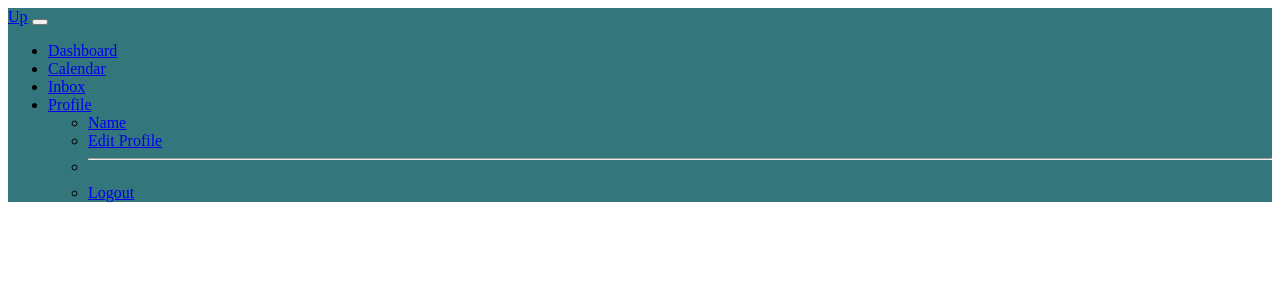
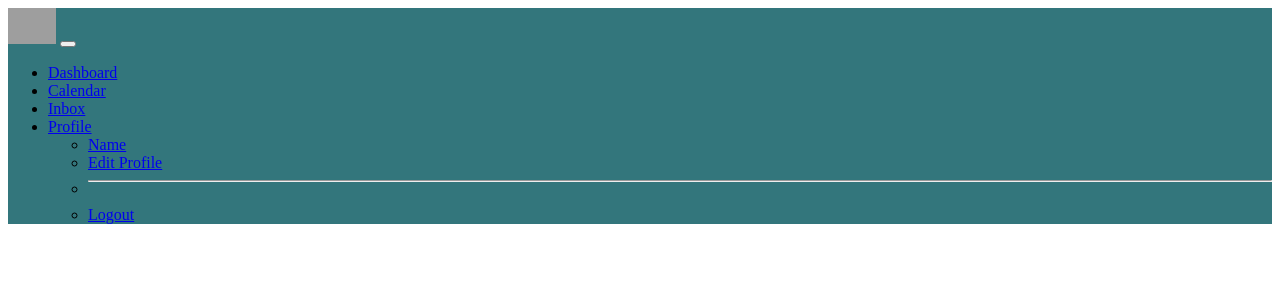
Before and after one commit to mcgaray/Team8_OutreachPlanner, a Django app: template outreach_planner/planner/templates/navbar.html in a window 1280 px wide. Shown: the top 300 px of the page. Run offline with Django 4.2, Linux system fonts and the light colour scheme; the template is opened without the code that fills it, so the values that code supplies are empty; parts of the project's set-up code (start-up, migrations or seed data) failed here and were passed over; grey boxes are pictures that could not be loaded.

Commit message:
navbar fix 2

```diff
--- a/outreach_planner/planner/templates/navbar.html
+++ b/outreach_planner/planner/templates/navbar.html
@@ -1,7 +1,6 @@
-
 <nav class="navbar navbar-expand-lg" style="background-color: #33767C; ">
   <div class="container-fluid">
-    <a class="navbar-brand" href="#">Up</a>
+    <a class="navbar-brand" href="#"><img src="https://cdn.discordapp.com/attachments/1021257672454066207/1030091365482233916/logo.png" style="width:3.8%"></a>
     <button class="navbar-toggler" type="button" data-bs-toggle="collapse" data-bs-target="#navbarSupportedContent" aria-controls="navbarSupportedContent" aria-expanded="false" aria-label="Toggle navigation">
       <span class="navbar-toggler-icon"></span>
     </button>
--- a/outreach_planner/planner/views.py
+++ b/outreach_planner/planner/views.py
@@ -1,4 +1,4 @@
 from django.shortcuts import render
 
 def home(request):
-    return render(request, 'home.html', {})
+    return render(request, 'dashboard.html', {})
```
Also changed, not shown: outreach_planner/planner/templates/dashboard.html (renamed from outreach_planner/planner/templates/home.html).
